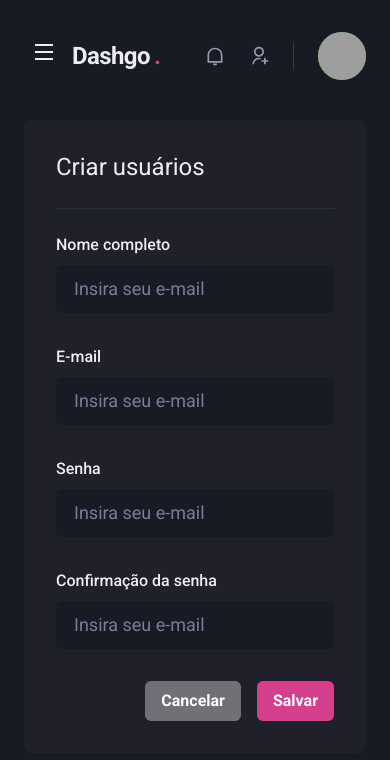
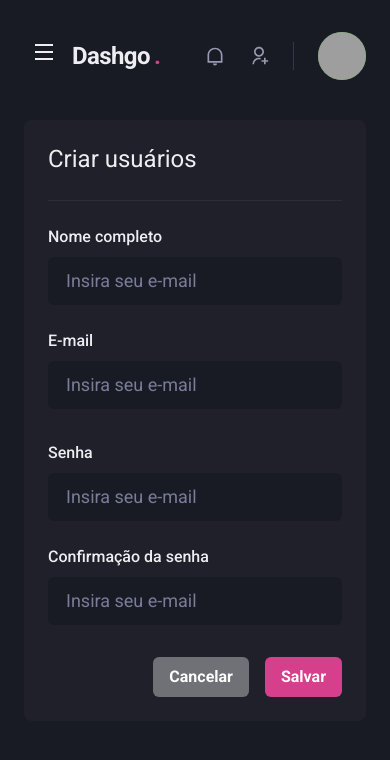
Before and after one commit to GabrielDevLoper/next.js-dashgo, a Next.js app: page /users/create in a window 390 px wide. Shown: the top 760 px of the page. Built offline with nearby package versions, Linux system fonts and the light colour scheme; grey boxes are pictures that could not be loaded.

Commit message:
feat: tela de criação de usuarios responsiva.

```diff
--- a/src/pages/users/create.tsx
+++ b/src/pages/users/create.tsx
@@ -19,18 +19,18 @@
       <Flex w="100%" my="6" maxWidth={1480} mx="auto" px="6">
         <Sidebar />
 
-        <Box flex="1" borderRadius={8} bg="gray.800" p="8">
+        <Box flex="1" borderRadius={8} bg="gray.800" p={["6", "8"]}>
           <Heading size="lg" fontWeight="normal">
             Criar usuários
           </Heading>
           <Divider my="6" borderColor="gray.700" />
           <VStack spacing="8">
-            <SimpleGrid minChildWidth="240px" spacing="8" width="100%">
+            <SimpleGrid minChildWidth="240px" spacing={["6", "8"]} width="100%">
               <Input name="name" label="Nome completo" />
               <Input name="email" label="E-mail" type="email" />
             </SimpleGrid>
 
-            <SimpleGrid minChildWidth="240px" spacing="8" width="100%">
+            <SimpleGrid minChildWidth="240px" spacing={["6", "8"]} width="100%">
               <Input name="password" type="password" label="Senha" />
               <Input
                 name="password_confirmation"
```
